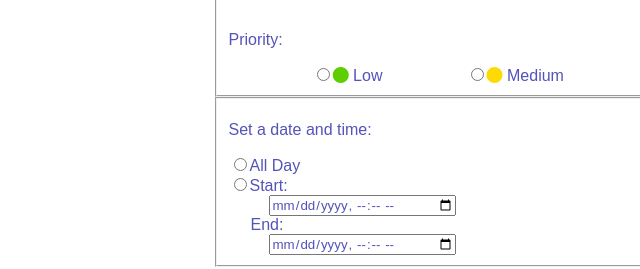
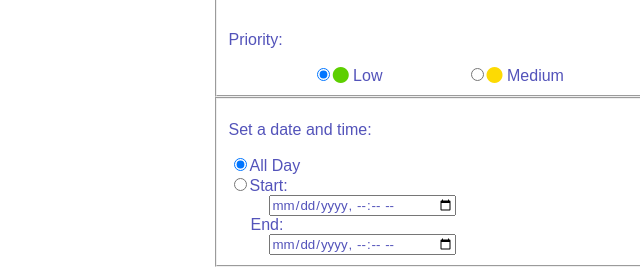
Before and after one commit to AirenMarie/ClearlyPlan-app, a website with bundled scripts: page public/index.html in a window 1280 px wide. Both pictures are taken after a click on the button "Edit Task". Shown: the part 222-491 px from the top of the page, 0-640 px from the left. Built offline with nearby package versions, Linux system fonts and the light colour scheme; files whose address does not match are found by name; a web font is replaced by a local one.

Commit message:
check 'Low' and 'All Day' radios

```diff
--- a/public/index.html
+++ b/public/index.html
@@ -120,7 +120,7 @@
                     name="priority"
                     class="priority-select"
                     value="low-lvl"
-                    selected
+                    checked
                   /><i class="fa-solid fa-circle" id="green"></i>&ensp;
                   Low</label
                 >
@@ -161,7 +161,7 @@
                   name="date-time-select"
                   class="selection"
                   value="all-day"
-                  selected
+                  checked
                 />All Day
               </label>
               <br />
```
